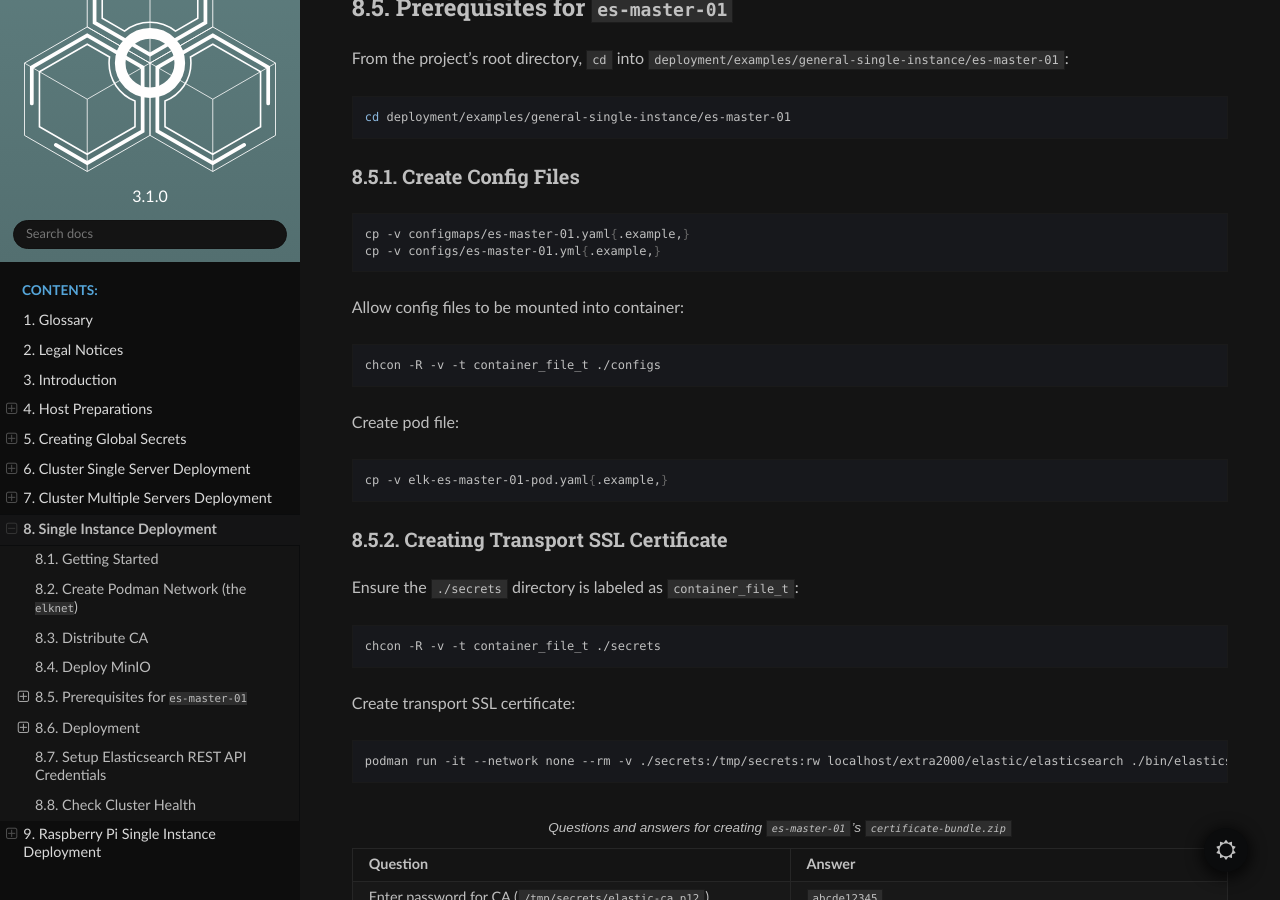
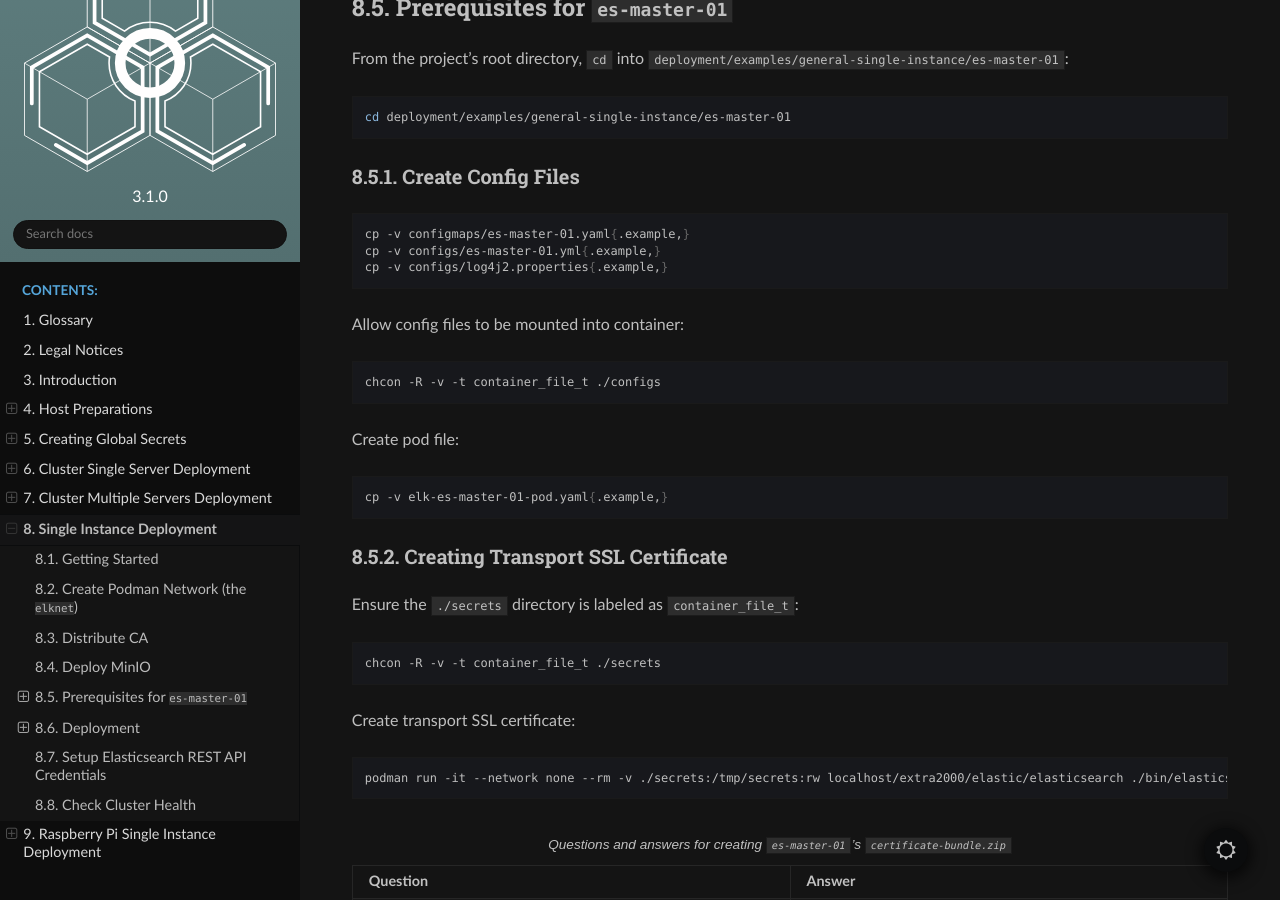
Before and after one commit to extra2000/elastic-elasticsearch-pod, a Sphinx documentation site: the page built from docs/source/example_general_single_instance.rst, in a window 1280 px wide and 900 px high, scrolled down 2402 px. Built offline with Sphinx 7.4.7 and the Read the Docs theme 2.0.0, drawn with Linux system fonts in a browser that asks for light colours.

Commit message:
feat(general-single-instance): log ES to file

```diff
--- a/docs/source/example_general_single_instance.rst
+++ b/docs/source/example_general_single_instance.rst
@@ -132,6 +132,7 @@
 
     cp -v configmaps/es-master-01.yaml{.example,}
     cp -v configs/es-master-01.yml{.example,}
+    cp -v configs/log4j2.properties{.example,}
 
 Allow config files to be mounted into container:
 
```
Also changed, not shown: 2 other files.
